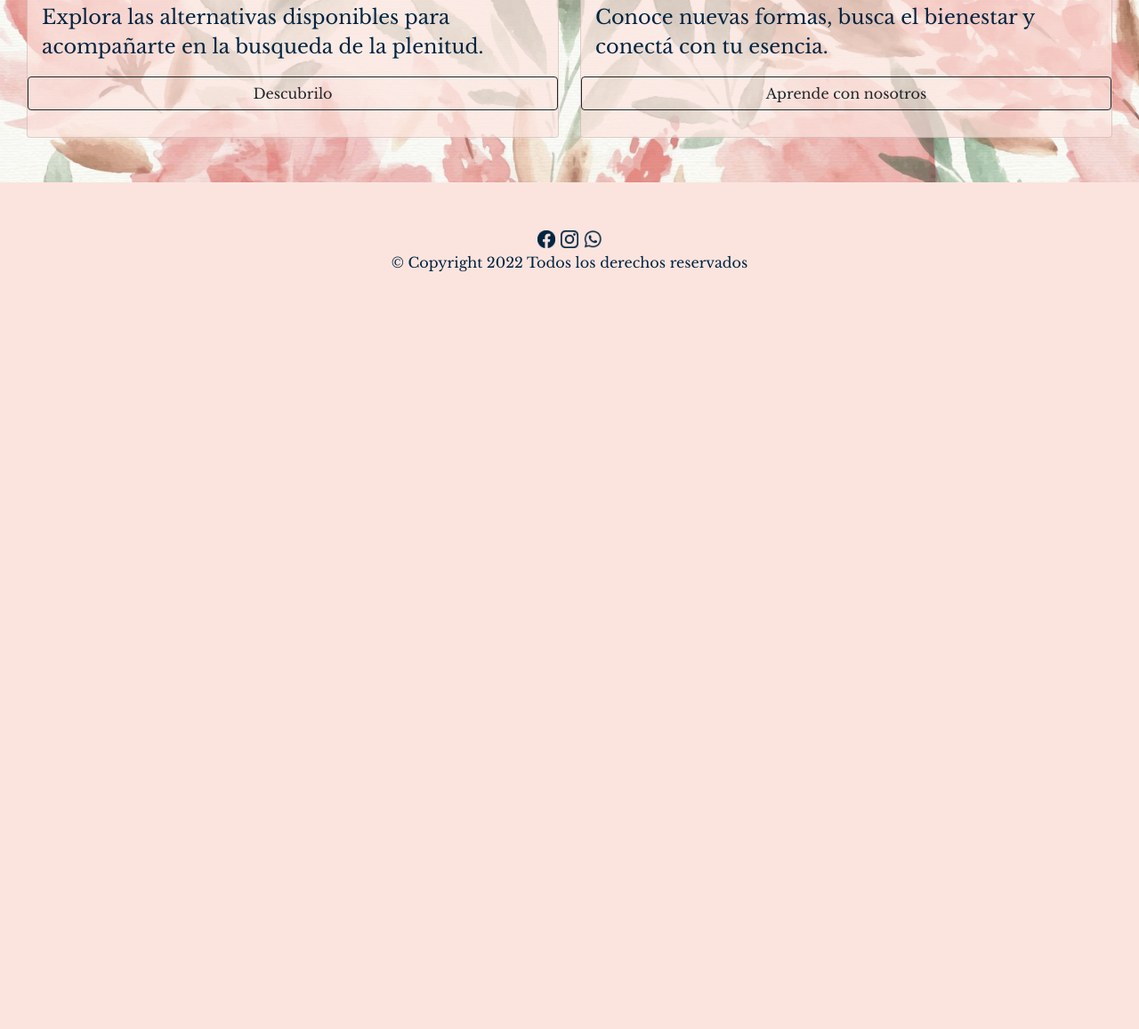
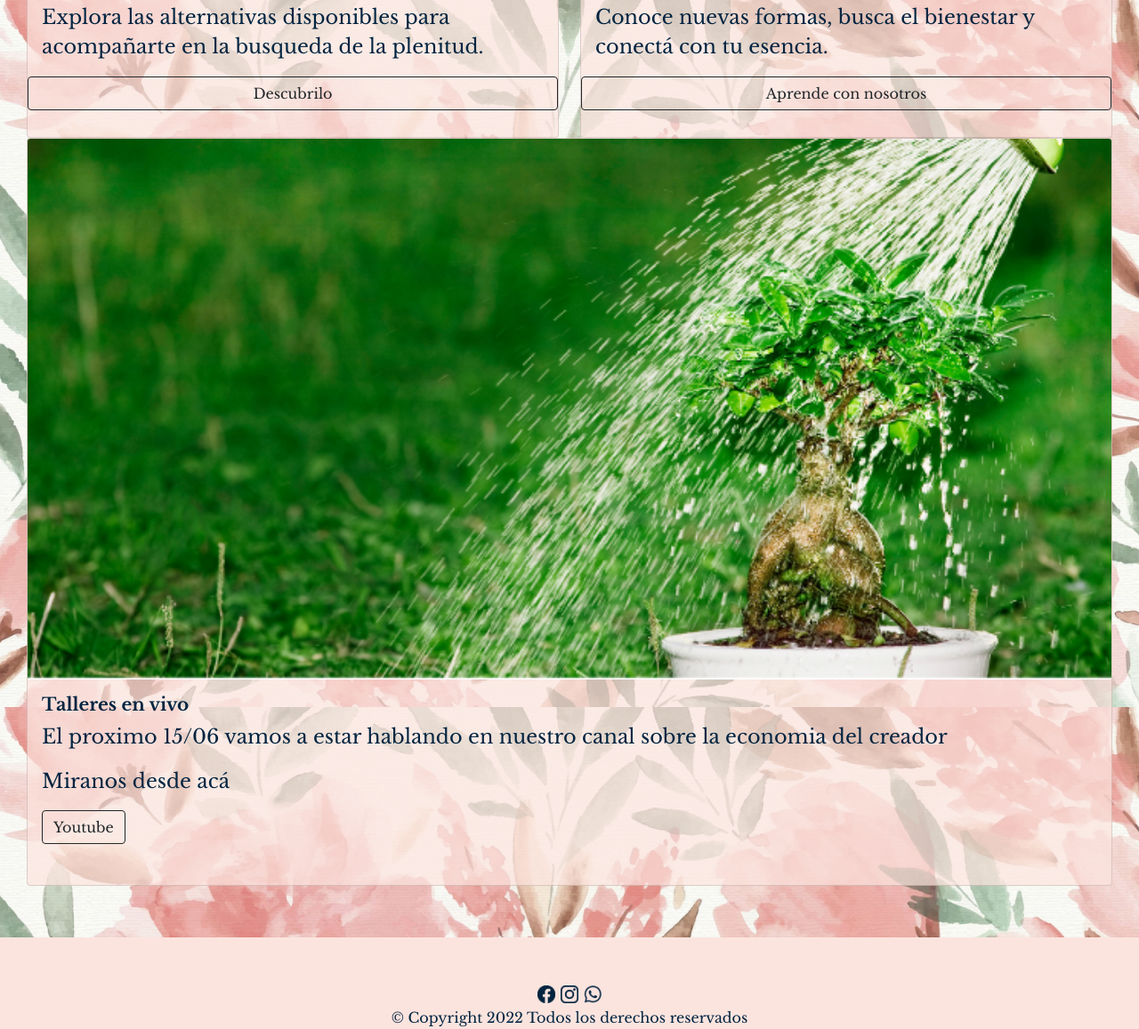
Before and after one commit to fvivianiballini/sanacion_energetica, a website: page index.html in a window 1280 px wide. Shown: the part 976-2133 px from the top of the page at 89% size. Before the commit the page ends 1284 px from the top, so only its background shows below. Drawn offline with nearby package versions, Linux system fonts and the light colour scheme.

Commit message:
negritas

```diff
--- a/index.html
+++ b/index.html
@@ -69,6 +69,21 @@
                 </div>
                 </div>
             </div>
+
+
+
+              <div class="card mb-2">
+                <img src="images/talleres.png" class="card-img-top" alt="...">
+                <div class="card-body">
+                  <h5 class="card-title"><b>Talleres en vivo</b></h5>
+                  <p class="card-text">El proximo 15/06 vamos a estar hablando en nuestro canal sobre la economia del creador  </p>
+                  <p class="card-text">Miranos desde acá </p>
+                  <a class="btn btn-outline-dark" target="_blank" href="./pages/cursos.html">Youtube</a>
+                </div>
+              </div>
+
+
+
         </section>
     </main>
     <footer class="footer">
```
Also changed, not shown: images/talleres.png (added), images/talleres1.png (added).
